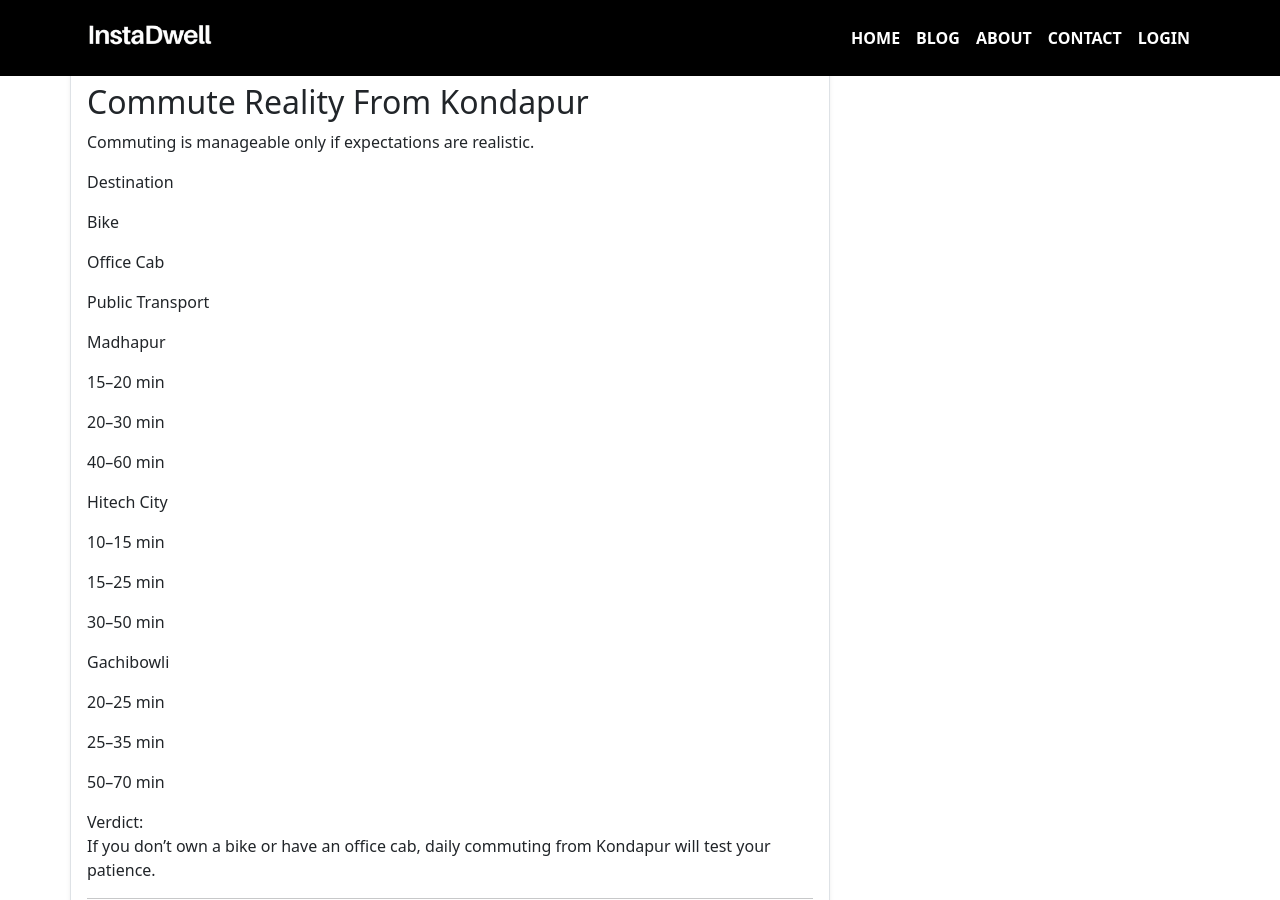
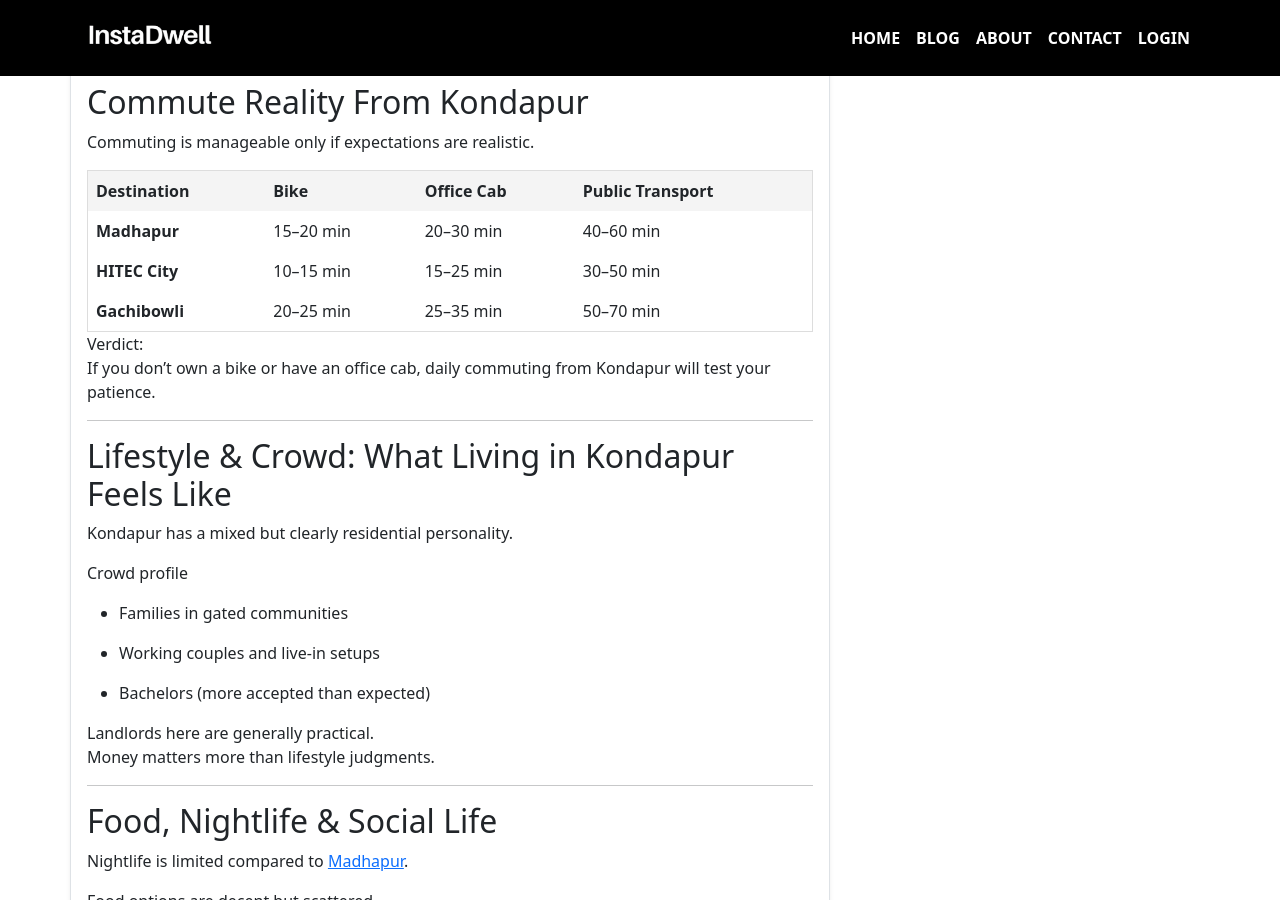
Before and after one commit to instadw/instadwell-blog, a Jekyll site: the page built from _posts/2026-1-29-living-in-kondapur-cheaper-than-madhapur-more-practical-than-gachibowli-if-you-choose-right.md, in a window 1280 px wide and 900 px high, scrolled down 4153 px. Built offline with Jekyll 4.4.1, drawn with Linux system fonts in a browser that asks for light colours.

Commit message:
Update 2026-1-29-living-in-kondapur-cheaper-than-madhapur-more-practical-than-gachibowli-if-you-choose-right.md

```diff
--- a/_posts/2026-1-29-living-in-kondapur-cheaper-than-madhapur-more-practical-than-gachibowli-if-you-choose-right.md
+++ b/_posts/2026-1-29-living-in-kondapur-cheaper-than-madhapur-more-practical-than-gachibowli-if-you-choose-right.md
@@ -194,37 +194,11 @@ For most long-term renters, flats become the obvious choice once real costs are
 
 Commuting is manageable only if expectations are realistic.
 
-Destination
-
-Bike
-
-Office Cab
-
-Public Transport
-
-Madhapur
-
-15–20 min
-
-20–30 min
-
-40–60 min
-
-Hitech City
-
-10–15 min
-
-15–25 min
-
-30–50 min
-
-Gachibowli
-
-20–25 min
-
-25–35 min
-
-50–70 min
+| Destination    | Bike      | Office Cab | Public Transport |
+| -------------- | --------- | ---------- | ---------------- |
+| **Madhapur**   | 15–20 min | 20–30 min  | 40–60 min        |
+| **HITEC City** | 10–15 min | 15–25 min  | 30–50 min        |
+| **Gachibowli** | 20–25 min | 25–35 min  | 50–70 min        |
 
 Verdict:
 If you don’t own a bike or have an office cab, daily commuting from Kondapur will test your patience.
```
